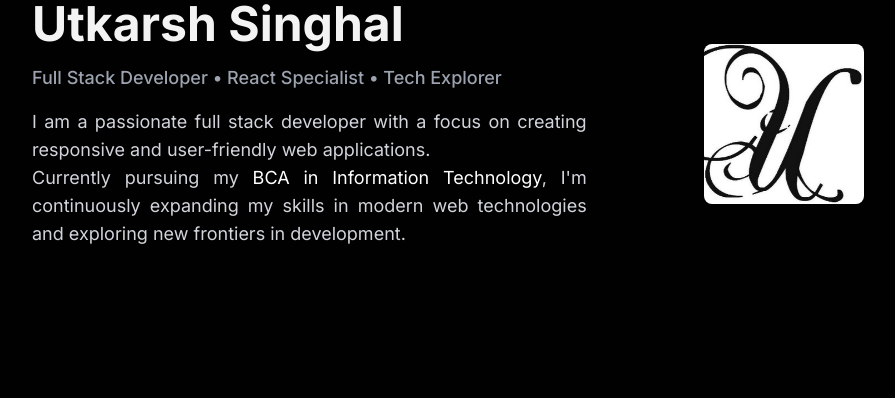
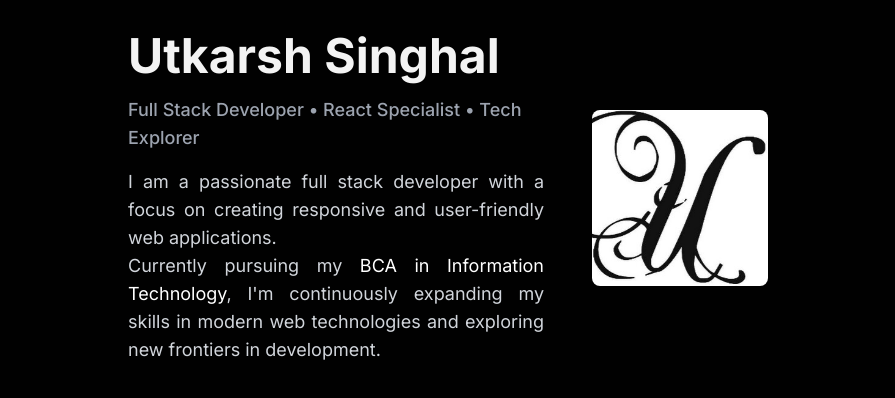
Before and after one commit to phats02/portfolio, a Next.js app: page / in a window 1280 px wide. Shown: the top 398 px of the page, without its empty margins (192-1087 px from the left). Built offline with nearby package versions, Linux system fonts and the light colour scheme.

Commit message:
[UPDATED : Hero Section]

```diff
--- a/src/app/globals.css
+++ b/src/app/globals.css
@@ -10,9 +10,20 @@ body {
 }
 
 ::-webkit-scrollbar {
-  scrollbar-width: 0px;
+  width: 7px;
+  height: 3px;
 }
 
-.will-change-opacity {
-  will-change: opacity;
+::-webkit-scrollbar-track {
+  border-radius: 10px;
+  background-color: transparent;
 }
+
+::-webkit-scrollbar-thumb {
+  border-radius: 10px;
+  background: #4b515b;
+}
+
+::-webkit-scrollbar-thumb:hover {
+  background: #5c636e;
+}
--- a/src/app/layout.tsx
+++ b/src/app/layout.tsx
@@ -17,11 +17,11 @@ export default function RootLayout({
   return (
     <html lang="en">
       <body
-        className={`${inter.className} relative min-h-screen overflow-x-hidden`}
+        className={`${inter.className} w-screen min-h-screen m-0 p-0 overflow-x-hidden flex flex-col items-center`}
       >
-        <main className="relative mx-auto mb-16 max-w-4xl px-8">
-          {children}
-        </main>
+        {/* <main className="relative mx-auto mb-16 max-w-4xl px-8"> */}
+        {children}
+        {/* </main> */}
       </body>
     </html>
   );
--- a/src/app/page.tsx
+++ b/src/app/page.tsx
@@ -2,7 +2,7 @@ import Home from "@/components/home";
 
 export default function Page() {
   return (
-    <div>
+    <div className="w-[50%]">
       <Home />
     </div>
   );
--- a/src/components/home/index.tsx
+++ b/src/components/home/index.tsx
@@ -2,15 +2,13 @@ import NextImage from "next/image";
 
 const Hero = (): JSX.Element => {
   return (
-    <div className="flex flex-col-reverse items-center md:flex-row md:justify-between md:space-y-0">
-      <div className="mt-8 flex flex-col justify-center space-y-4 md:mt-0 md:w-2/3">
-        <h1 className="will-change-opacity text-5xl font-bold will-change-transform">
-          Utkarsh Singhal
-        </h1>
-        <h2 className="will-change-opacity text-lg font-medium text-gray-400 will-change-transform">
+    <div className="mt-8 flex items-center gap-12">
+      <div className="flex flex-col justify-center gap-4">
+        <h1 className="text-5xl font-bold">Utkarsh Singhal</h1>
+        <h2 className="text-lg font-medium text-gray-400">
           Full Stack Developer • React Specialist • Tech Explorer
         </h2>
-        <div className="text-md will-change-opacity text-lg text-justify text-gray-300 will-change-transform">
+        <div className="text-md text-lg text-justify text-gray-300">
           <p>
             I am a passionate full stack developer with a focus on creating
             responsive and user-friendly web applications.
@@ -23,8 +21,10 @@ const Hero = (): JSX.Element => {
           </p>
         </div>
       </div>
-      <div className="will-change-opacity relative h-40 w-40 overflow-hidden rounded-lg will-change-transform">
-        <NextImage src="/U.jpg" layout="fill" alt="Utkarsh Singhal" />
+      <div className="flex flex-col justify-center gap-12">
+        <div className="relative h-44 w-44 overflow-hidden rounded-lg">
+          <NextImage src="/U.jpg" layout="fill" alt="Utkarsh Singhal" />
+        </div>
       </div>
     </div>
   );
```
Also changed, not shown: 1 other file (tests, documents, lock files or other folders).
